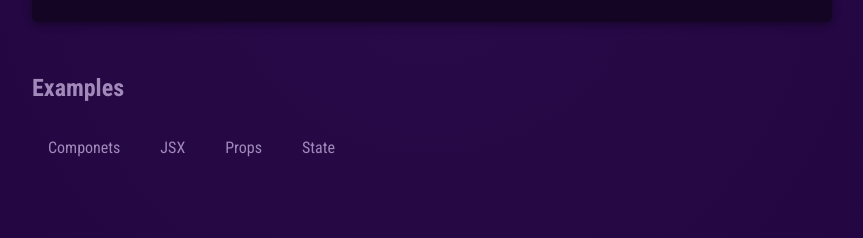
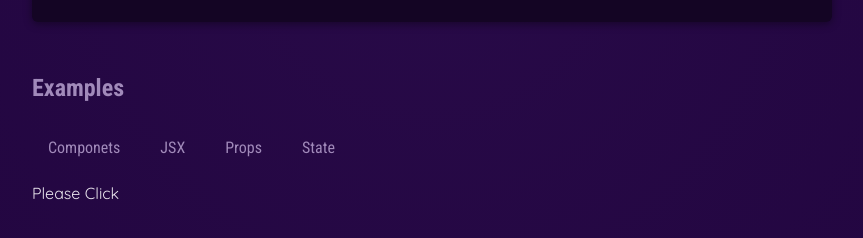
Before and after one commit to KacperLudwiczak/New-React-Project-Study, a React (Vite) app: page / in a window 1280 px wide. Shown: the part 702-940 px from the top of the page, without its empty margins (208-1071 px from the left). Built offline with nearby package versions, Linux system fonts and the light colour scheme.

Commit message:
tabContent

```diff
--- a/src/App.jsx
+++ b/src/App.jsx
@@ -4,8 +4,11 @@ import { CORE_CONCEPTS } from "./data";
 import TabButton from "./components/TabButton";
 
 function App() {
+  let tabContent = "Please Click";
+
   function handleSelect(selectedButton) {
-    console.log(selectedButton);
+    // console.log(selectedButton);
+    tabContent = selectedButton;
   }
 
   return (
@@ -37,6 +40,7 @@ function App() {
             <TabButton onSelect={() => handleSelect("props")}>Props</TabButton>
             <TabButton onSelect={() => handleSelect("state")}>State</TabButton>
           </menu>
+          {tabContent}
         </section>
       </main>
     </div>
```
